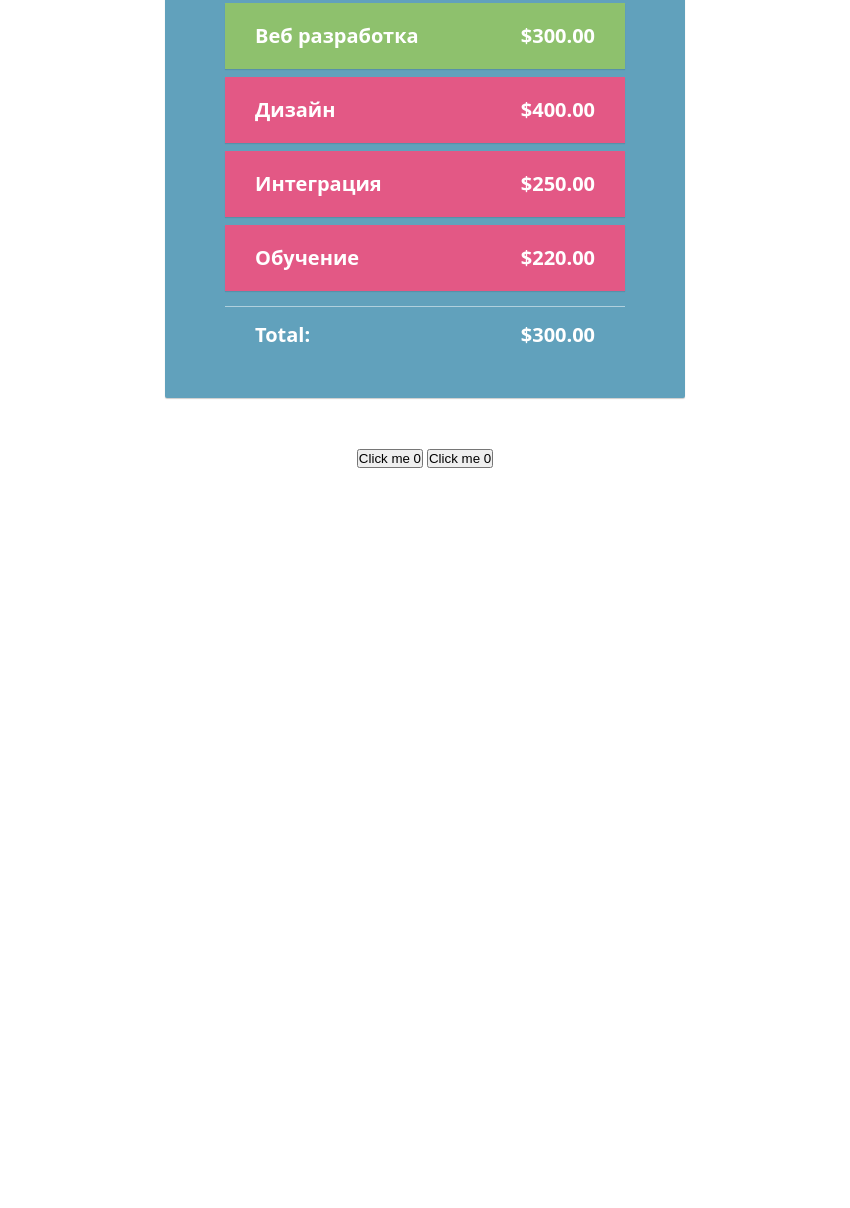
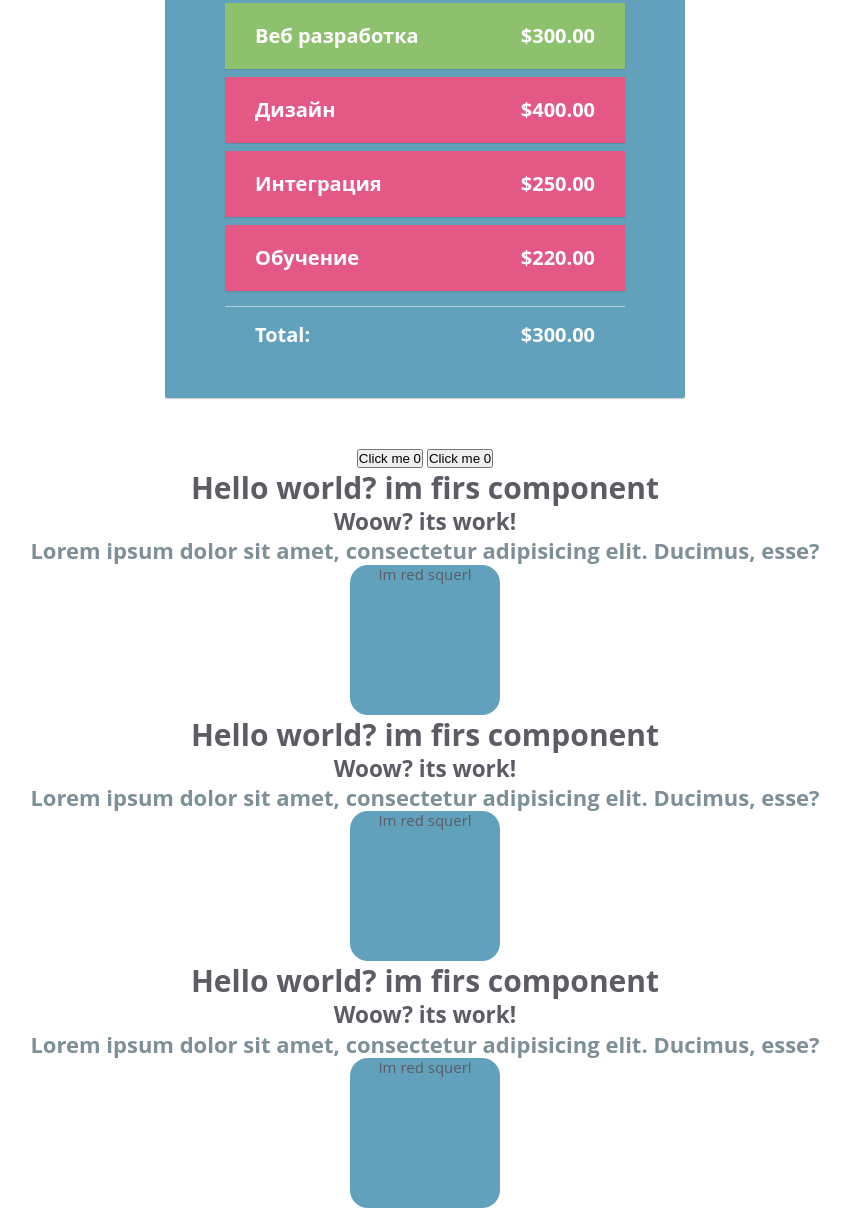
Before and after one commit to Siskinbird/Vue.js, a plain HTML site: page index.html in a window 1280 px wide. Shown: the part 1192-2400 px from the top of the page, without its empty margins (215-1065 px from the left). Before the commit the page ends 1660 px from the top, so only its background shows below. Drawn offline with nearby package versions, Linux system fonts and the light colour scheme; no server answers.

Commit message:
try: create my first component Vue

```diff
--- a/comp.js
+++ b/comp.js
@@ -1,5 +1,5 @@
 Vue.component('click-counter', {
-    template: '<button @click="count++">Click me {{count}}</button>',
+    template: '#click-counter-template',
     data () {
         return {
             count: 0
@@ -7,6 +7,10 @@ Vue.component('click-counter', {
     }
 })
 
+Vue.component('my-try', {
+    template: '#my-test-component'
+})
+
 new Vue({
     el: '#components'
 })
--- a/index.html
+++ b/index.html
@@ -85,7 +85,21 @@
             <div id="components">
                 <click-counter></click-counter>
                 <click-counter></click-counter>
+                <my-try></my-try>
+                <my-try></my-try>
+                <my-try></my-try>
             </div>
+            <script type="text/x-template" id="click-counter-template">
+                <button @click="count++">Click me {{count}}</button>
+            </script>
+            <script type="text/x-template" id="my-test-component">
+                <div>
+                    <h1>Hello world? im firs component</h1>
+                    <h2>Woow? its work!</h2>
+                    <p>Lorem ipsum dolor sit amet, consectetur adipisicing elit. Ducimus, esse?</p>
+                    <div class='red'>Im red squerl</div>
+                </div>
+            </script>
         </div>
     </div>
     <script src="./main.js"></script>
--- a/test.css
+++ b/test.css
@@ -172,3 +172,11 @@ div.total{
 div.total span{
 	float:right;
 }
+
+.red {
+	width: 150px;
+	height: 150px;
+	border-radius: 18px;
+	background-color: #61a1bc;
+	margin: 0 auto;
+}
```
